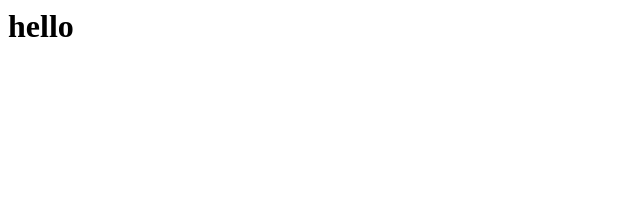
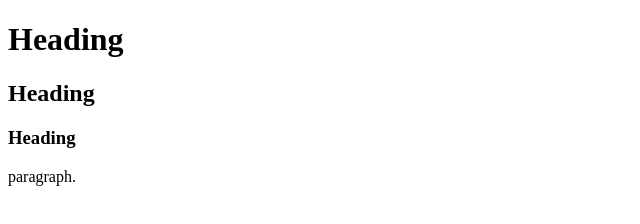
Before and after one commit to eerohau/www_ja_internet_course, a plain HTML site: page index.html in a window 1280 px wide. Shown: the whole page, without its empty margins (0-640 px from the left). Drawn offline with Linux system fonts and the light colour scheme.

Commit message:
Update index.html

```diff
--- a/index.html
+++ b/index.html
@@ -1 +1,13 @@
-<h1> hello </h1>
+<!DOCTYPE html>
+<meta http-equiv="Content-Type" content="text/html; charset=utf-8" />
+
+<html>
+<body>
+
+<h1>Heading</h1>
+  <h2>Heading</h2>
+  <h3>Heading</h3>
+<p>paragraph.</p>
+
+</body>
+</html>
```
